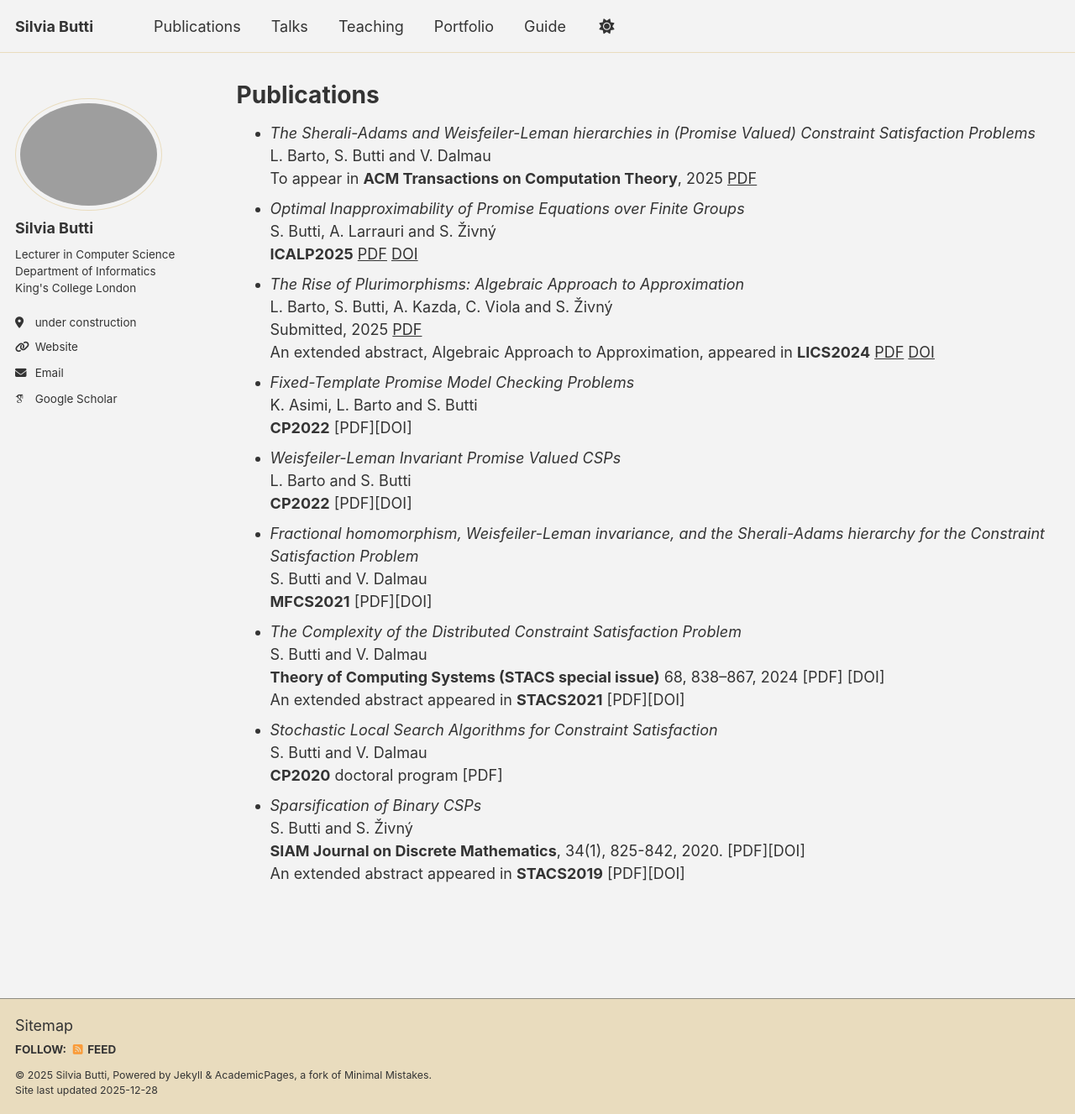
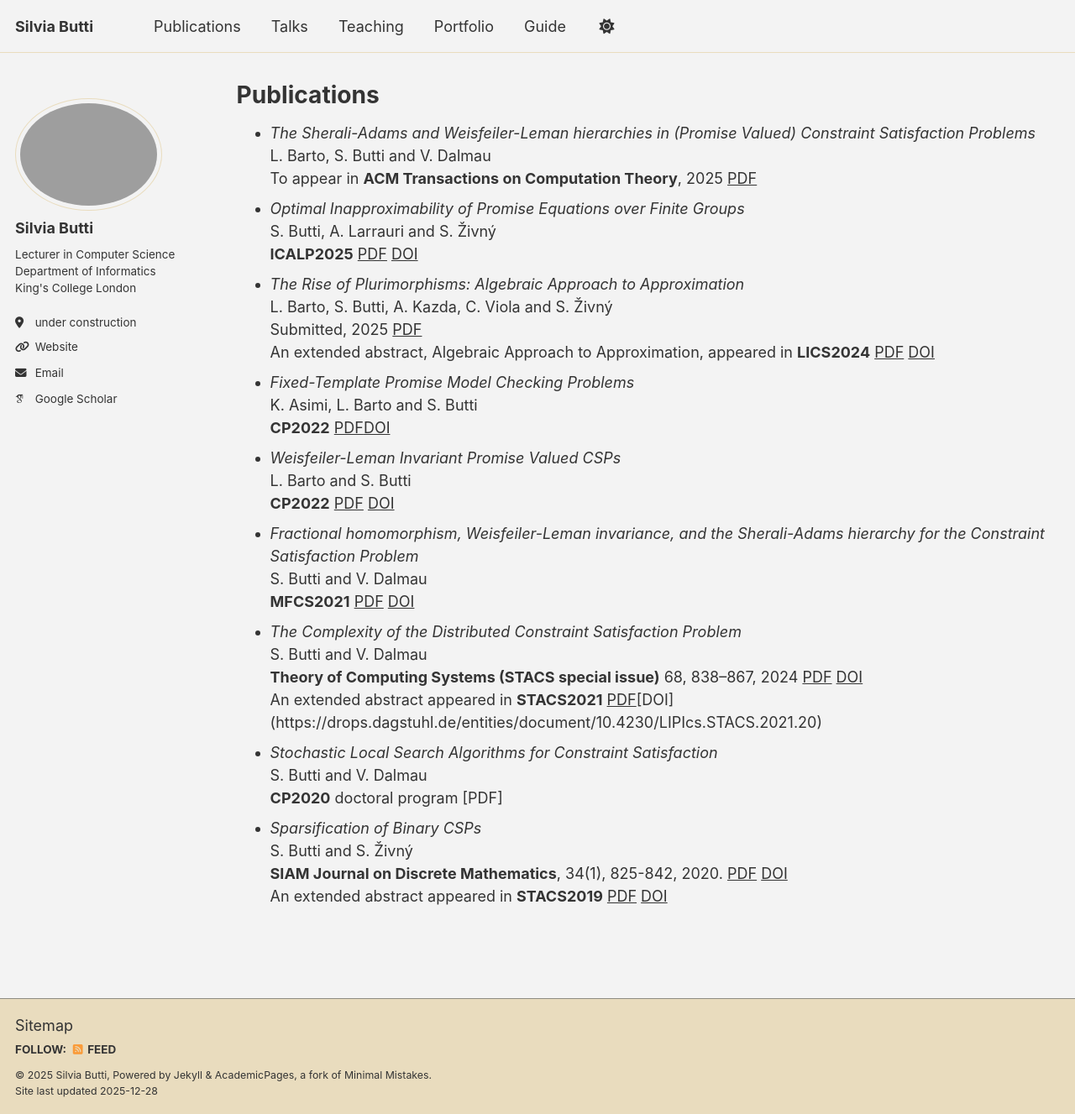
Before and after one commit to silviabutti/silviabutti.github.io, a Jekyll site: the page built from _pages/publications.md, in a window 1280 px wide and 1327 px high. Shown: the whole window at 84% size. Built offline with Jekyll 4.4.1, drawn with Linux system fonts in a browser that asks for light colours; some web fonts are replaced; a script bundle is joined from its source files by our own code; library files that are not in the unit come from our copies; some of the changed lines change nothing that is shown.

Commit message:
Update publications.md

```diff
--- a/_pages/publications.md
+++ b/_pages/publications.md
@@ -17,21 +17,21 @@ author_profile: true
     An extended abstract, Algebraic Approach to Approximation,  appeared in **LICS2024** [PDF](https://dl.acm.org/doi/pdf/10.1145/3661814.3662076) [DOI](https://dl.acm.org/doi/10.1145/3661814.3662076)
 * *Fixed-Template Promise Model Checking Problems*
     K. Asimi, L. Barto and S. Butti
-    **CP2022** [PDF][DOI]
+    **CP2022** [PDF](https://arxiv.org/pdf/2205.04787)[DOI](https://drops.dagstuhl.de/entities/document/10.4230/LIPIcs.CP.2022.2)
 * *Weisfeiler-Leman Invariant Promise Valued CSPs*
     L. Barto and S. Butti
-    **CP2022** [PDF][DOI]
+    **CP2022** [PDF](https://arxiv.org/pdf/2205.04805) [DOI](https://drops.dagstuhl.de/entities/document/10.4230/LIPIcs.CP.2022.4)
 * *Fractional homomorphism, Weisfeiler-Leman invariance, and the Sherali-Adams hierarchy for the Constraint Satisfaction Problem*
     S. Butti and V. Dalmau
-    **MFCS2021** [PDF][DOI]
+    **MFCS2021** [PDF](https://arxiv.org/pdf/2107.02956) [DOI](https://drops.dagstuhl.de/entities/document/10.4230/LIPIcs.MFCS.2021.27)
 * *The Complexity of the Distributed Constraint Satisfaction Problem*
     S. Butti and V. Dalmau
-    **Theory of Computing Systems (STACS special issue)** 68, 838–867, 2024 [PDF] [DOI]
-    An extended abstract appeared in **STACS2021** [PDF][DOI]
+    **Theory of Computing Systems (STACS special issue)** 68, 838–867, 2024 [PDF](https://link.springer.com/content/pdf/10.1007/s00224-022-10091-y.pdf) [DOI](https://link.springer.com/article/10.1007/s00224-022-10091-y)
+    An extended abstract appeared in **STACS2021** [PDF](https://arxiv.org/pdf/2007.13594)[DOI] (https://drops.dagstuhl.de/entities/document/10.4230/LIPIcs.STACS.2021.20)
 * *Stochastic Local Search Algorithms for Constraint Satisfaction*
     S. Butti and V. Dalmau
     **CP2020** doctoral program [PDF]
 * *Sparsification of Binary CSPs*
     S. Butti and S. Živný
-    **SIAM Journal on Discrete Mathematics**, 34(1), 825-842, 2020. [PDF][DOI]
-    An extended abstract appeared in **STACS2019** [PDF][DOI]
+    **SIAM Journal on Discrete Mathematics**, 34(1), 825-842, 2020. [PDF](https://arxiv.org/pdf/1901.00754) [DOI](https://epubs.siam.org/doi/10.1137/19M1242446)
+    An extended abstract appeared in **STACS2019** [PDF](https://drops.dagstuhl.de/storage/00lipics/lipics-vol126-stacs2019/LIPIcs.STACS.2019.17/LIPIcs.STACS.2019.17.pdf) [DOI](https://drops.dagstuhl.de/entities/document/10.4230/LIPIcs.STACS.2019.17)
```
